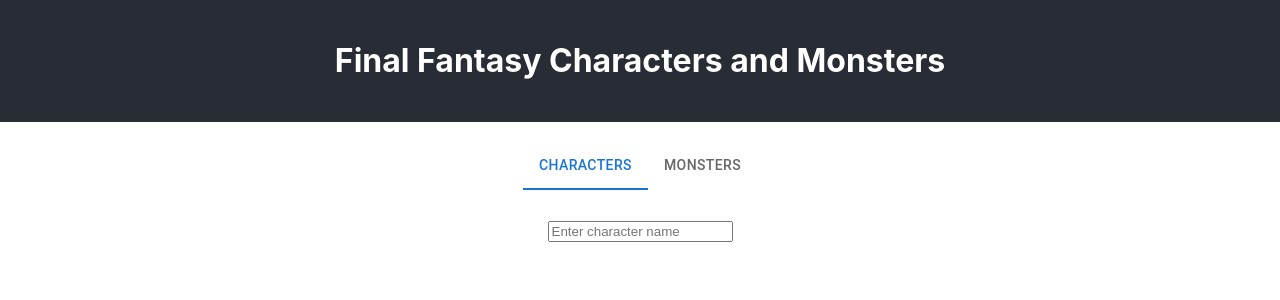
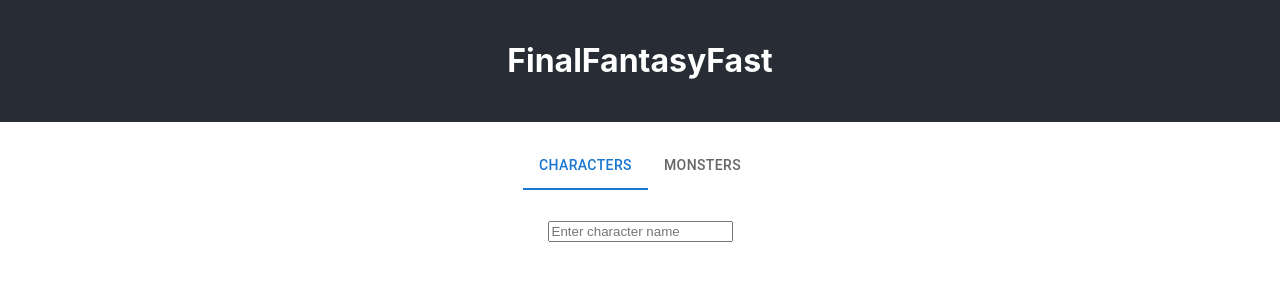
Before and after one commit to LAMaglan/FinalFantasyFast, a React (Create React App) app in the folder react-frontend/: page / in a window 1280 px wide. Shown: the top 300 px of the page. Built offline with nearby package versions, Linux system fonts and the light colour scheme.

Commit message:
back to old title

```diff
--- a/react-frontend/src/App.js
+++ b/react-frontend/src/App.js
@@ -14,7 +14,7 @@ const App = () => {
     return (
         <div className="App">
             <header className="App-header">
-                <h1>Final Fantasy Characters and Monsters</h1>
+                <h1>FinalFantasyFast</h1>
             </header>
             <main>
                 <Box sx={{ width: '100%' }}>
```
